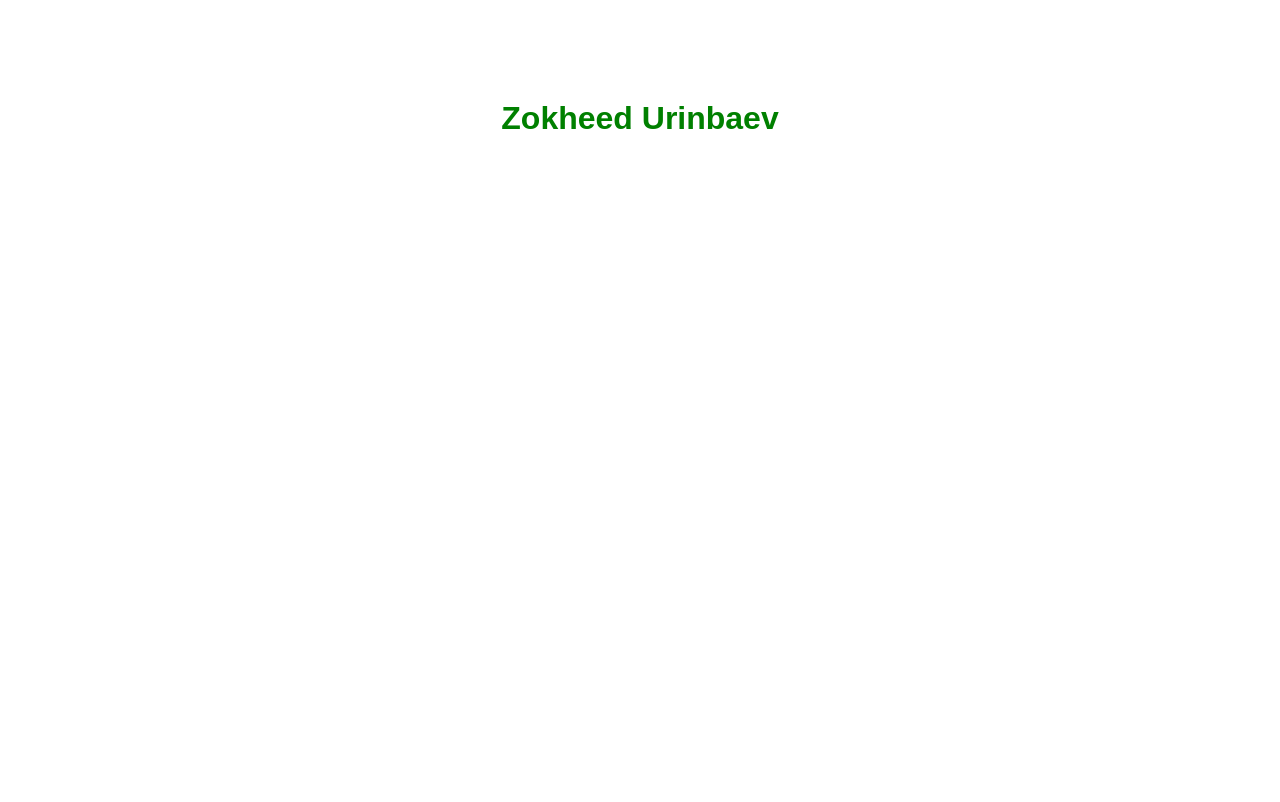
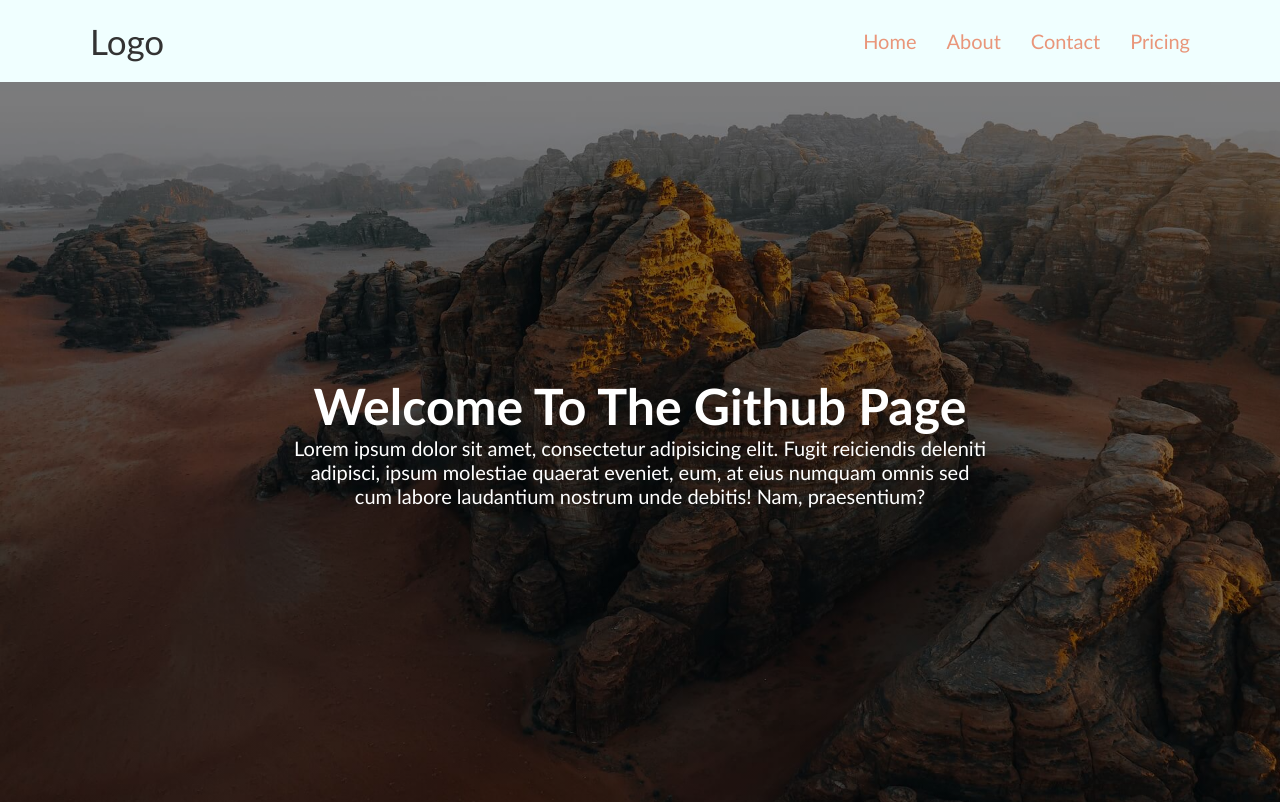
Before and after one commit to zoheed07/zokheed-projects, a plain HTML site: page index.html in a window 1280 px wide. Drawn offline with Linux system fonts and the light colour scheme.

Commit message:
hero ready

```diff
--- a/css/style.css
+++ b/css/style.css
@@ -1,19 +1,98 @@
 *,
-*::after,
-*::before{
+*::before,
+*::after {
+    box-sizing: border-box;
     margin: 0;
     padding: 0;
-    box-sizing: border-box;
 }
-html{
+
+html {
     height: 100%;
+    font-size: 62.5%;
     scroll-behavior: smooth;
 }
 
+body {
+    font-family: 'Gill Sans', 'Gill Sans MT', Calibri, 'Trebuchet MS', sans-serif;
+}
 
-h1{
-    font-family: sans-serif;
-    color: green;
+ul, ol {
+    list-style: none;
+}
+
+a {
+    text-decoration: none;
+}
+
+.container {
+    width: 100%;
+    max-width: 1200px;
+    margin-left: auto;
+    margin-right: auto;
+    padding-left: 5rem;
+    padding-right: 5rem;
+}
+
+/*  */
+.header {
+    padding-top: 2rem;
+    padding-bottom: 2rem;
+    background-color: azure;
+}
+.header__container {
+    display: flex;
+    align-items: center;
+    justify-content: space-between;
+}
+
+.site-link {
+    font-size: 3.5rem;
+    color:#333;
+}
+.stie-link__logo {
+
+}
+
+.sitenav {
+}
+.sitenav__list {
+    display: flex;
+    gap: 3rem;
+}
+.sitenav__item {
+}
+.sitenav__link {
+    font-size: 2rem;
+    color:darksalmon
+}
+
+/* HERO */
+
+.main {
+}
+.hero {
+    height: 90vh;
+    background: linear-gradient(rgba(0,0,0,0.5), rgba(0,0,0,0.5)) , url("../images/hero-bg.jpg");
+    background-position: center;
+    background-size: cover;
+    display: flex;
+    justify-content: center;
+    align-items:center;
     text-align: center;
-    margin-top: 100px;
 }
+.hero__container {
+}
+.hero__info {
+    max-width: 700px;
+    margin-left: auto;
+    margin-right: auto;
+    color:#fff;
+}
+
+.hero__info h1 {
+    font-size: 5rem;
+}
+
+.hero__info p {
+    font-size: 2rem;
+}
--- a/index.html
+++ b/index.html
@@ -1,13 +1,48 @@
 <!DOCTYPE html>
 <html lang="en">
-<head>
-    <meta charset="UTF-8">
-    <meta http-equiv="X-UA-Compatible" content="IE=edge">
-    <meta name="viewport" content="width=device-width, initial-scale=1.0">
-    <title>Zokheed-project</title>
-    <link rel="stylesheet" href="./css/style.css">
-</head>
-<body>
-    <h1>Zokheed Urinbaev</h1>
-</body>
+  <head>
+    <meta charset="UTF-8" />
+    <meta http-equiv="X-UA-Compatible" content="IE=edge" />
+    <meta name="viewport" content="width=device-width, initial-scale=1.0" />
+    <title>Navbar</title>
+    <link rel="stylesheet" href="./css/style.css" />
+  </head>
+  <body>
+    <header class="header">
+      <div class="header__container container">
+        <a class="site-link" href="">
+          <span class="stie-link__logo">Logo</span>
+        </a>
+
+        <nav class="sitenav">
+          <ul class="sitenav__list">
+            <li class="sitenav__item">
+              <a class="sitenav__link" href="">Home</a>
+            </li>
+            <li class="sitenav__item">
+              <a class="sitenav__link" href="">About</a>
+            </li>
+            <li class="sitenav__item">
+              <a class="sitenav__link" href="">Contact</a>
+            </li>
+            <li class="sitenav__item">
+              <a class="sitenav__link" href="">Pricing</a>
+            </li>
+          </ul>
+        </nav>
+      </div>
+    </header>
+
+
+    <main class="main">
+        <section class="hero">
+            <div class="hero__container container">
+                <div class="hero__info">
+                    <h1>Welcome To The Github Page</h1>
+                     <p>Lorem ipsum dolor sit amet, consectetur adipisicing elit. Fugit reiciendis deleniti adipisci, ipsum molestiae quaerat eveniet, eum, at eius numquam omnis sed cum labore laudantium nostrum unde debitis! Nam, praesentium?</p>
+                </div>
+            </div>
+        </section>
+    </main>
+  </body>
 </html>
```
Also changed, not shown: images/hero-bg.jpg (added).
